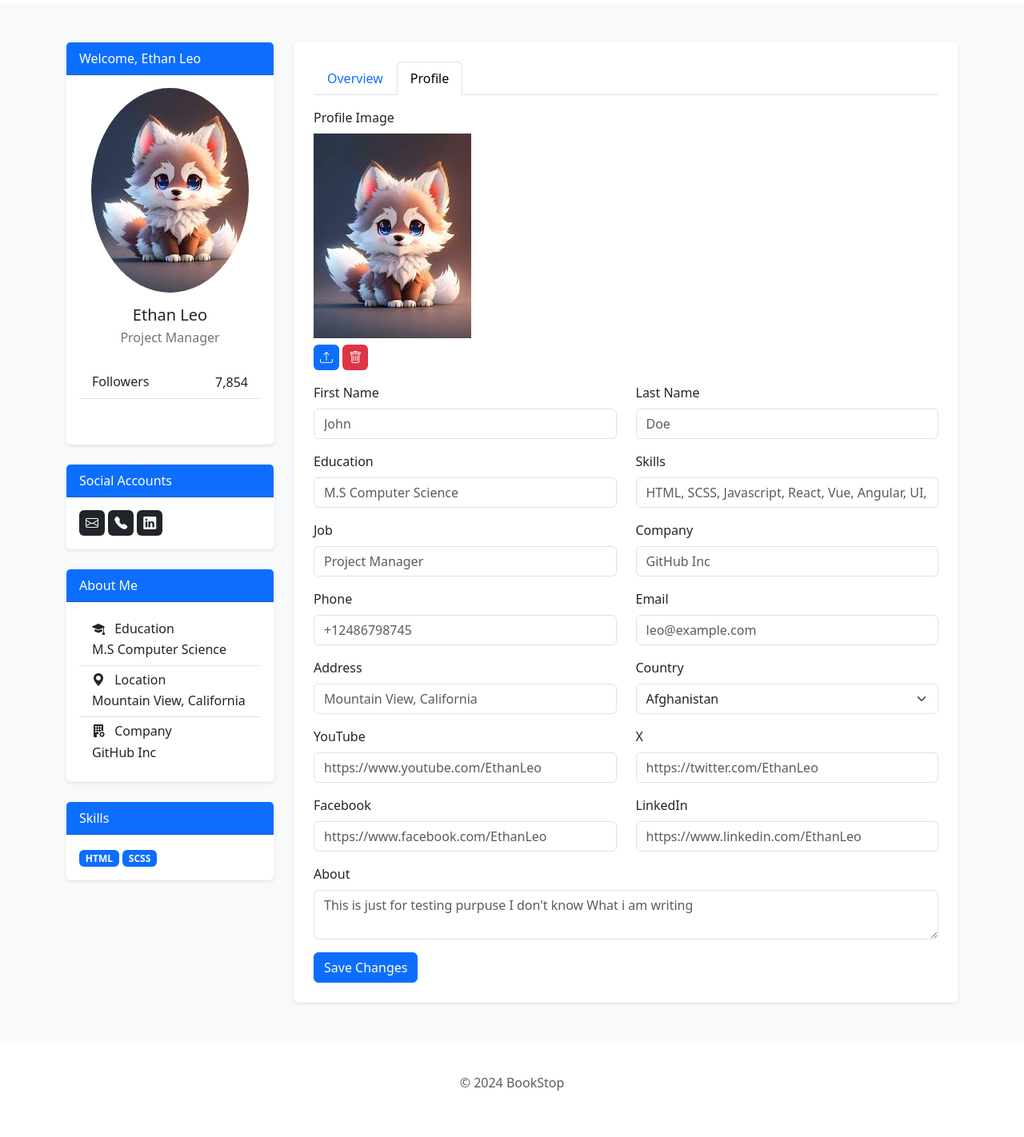
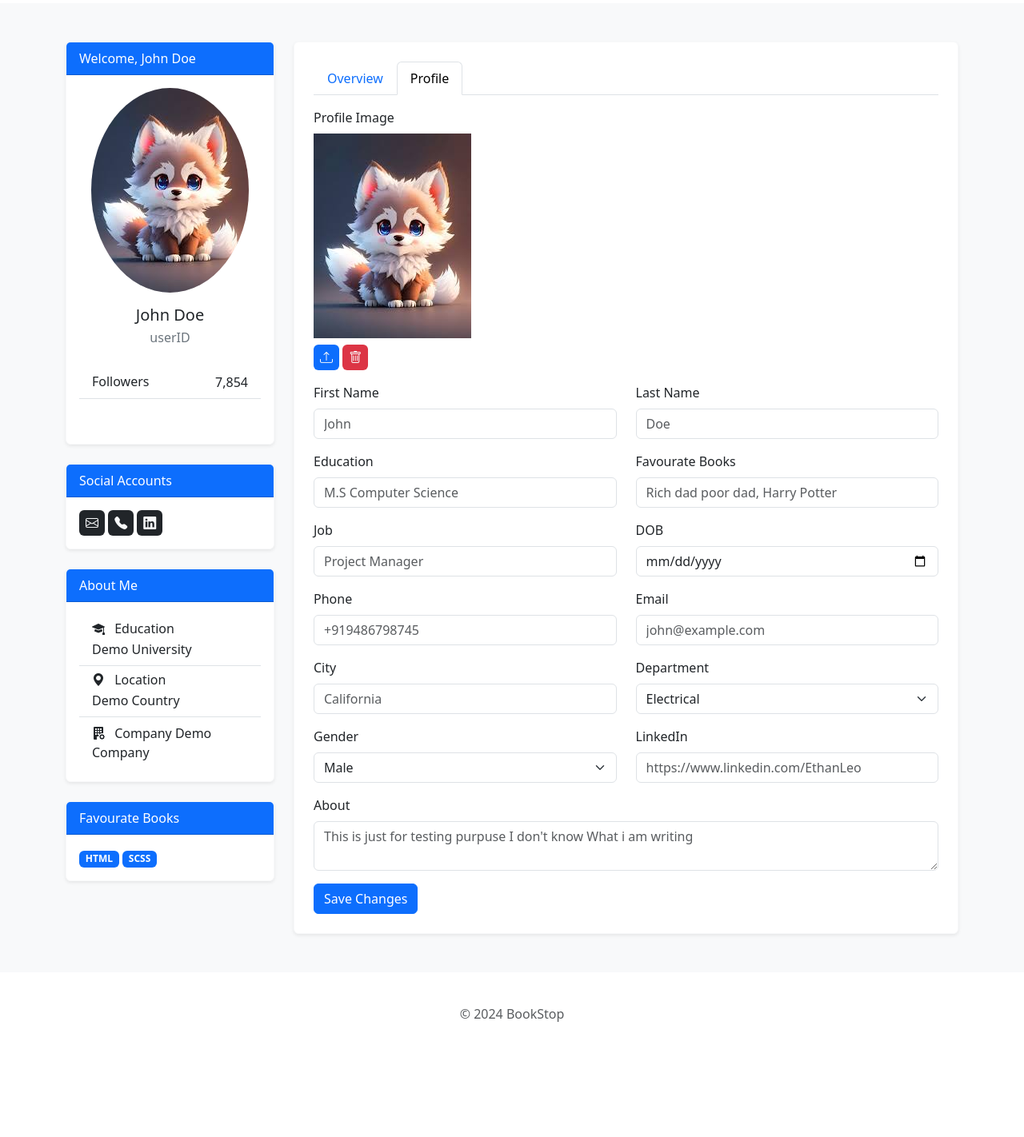
Before and after one commit to Akashkunwar/Library_Management_System_v2, a Flask app: template app/templates/profile.html in a window 1280 px wide, after a click on "Profile". Shown: the part 73-1495 px from the top of the page at 80% size. After the commit the page ends 1351 px from the top, so only its background shows below. Run offline with Flask 3, Linux system fonts and the light colour scheme; the template is opened without the code that fills it, so the values that code supplies are empty.

Commit message:
added profile updation some pending

```diff
--- a/app/templates/profile.html
+++ b/app/templates/profile.html
@@ -23,7 +23,7 @@
               <div class="col-12">
                 <div class="card widget-card border-light shadow-sm">
                   <div class="card-header text-bg-primary">
-                    Welcome, Ethan Leo
+                    Welcome, John Doe
                   </div>
                   <div class="card-body">
                     <div class="text-center mb-3">
@@ -33,9 +33,9 @@
                         alt="Luna John"
                       />
                     </div>
-                    <h5 class="text-center mb-1">Ethan Leo</h5>
+                    <h5 class="text-center mb-1">John Doe</h5>
                     <p class="text-center text-secondary mb-4">
-                      Project Manager
+                      userID
                     </p>
                     <ul class="list-group list-group-flush mb-4">
                       <li
@@ -84,21 +84,21 @@
                           <span class="bii bi-mortarboard-fill me-2"></span>
                           Education
                         </h6>
-                        <span>M.S Computer Science</span>
+                        <span>Demo University</span>
                       </li>
                       <li class="list-group-item">
                         <h6 class="mb-1">
                           <span class="bii bi-geo-alt-fill me-2"></span>
                           Location
                         </h6>
-                        <span>Mountain View, California</span>
+                        <span>Demo Country</span>
                       </li>
                       <li class="list-group-item">
-                        <h6 class="mb-1">
+                        <h class="mb-1">
                           <span class="bii bi-building-fill-gear me-2"></span>
                           Company
-                        </h6>
-                        <span>GitHub Inc</span>
+                        </h 6>
+                        <span>Demo Company</span>
                       </li>
                     </ul>
                   </div>
@@ -106,7 +106,7 @@
               </div>
               <div class="col-12">
                 <div class="card widget-card border-light shadow-sm">
-                  <div class="card-header text-bg-primary">Skills</div>
+                  <div class="card-header text-bg-primary">Favourate Books</div>
                   <div class="card-body">
                     <span class="badge text-bg-primary">HTML</span>
                     <span class="badge text-bg-primary">SCSS</span>
@@ -170,22 +170,12 @@
                       <div
                         class="col-5 col-md-3 bg-light border-bottom border-white border-3"
                       >
-                        <div class="p-2">First Name</div>
+                        <div class="p-2">Name</div>
                       </div>
                       <div
                         class="col-7 col-md-9 bg-light border-start border-bottom border-white border-3"
                       >
-                        <div class="p-2">Ethan</div>
-                      </div>
-                      <div
-                        class="col-5 col-md-3 bg-light border-bottom border-white border-3"
-                      >
-                        <div class="p-2">Last Name</div>
-                      </div>
-                      <div
-                        class="col-7 col-md-9 bg-light border-start border-bottom border-white border-3"
-                      >
-                        <div class="p-2">Leo</div>
+                        <div class="p-2">John Doe</div>
                       </div>
                       <div
                         class="col-5 col-md-3 bg-light border-bottom border-white border-3"
@@ -200,22 +190,22 @@
                       <div
                         class="col-5 col-md-3 bg-light border-bottom border-white border-3"
                       >
-                        <div class="p-2">Address</div>
+                        <div class="p-2">Department</div>
                       </div>
                       <div
                         class="col-7 col-md-9 bg-light border-start border-bottom border-white border-3"
                       >
-                        <div class="p-2">Mountain View, California</div>
+                        <div class="p-2">Engineering</div>
                       </div>
                       <div
                         class="col-5 col-md-3 bg-light border-bottom border-white border-3"
                       >
-                        <div class="p-2">Country</div>
+                        <div class="p-2">DOB</div>
                       </div>
                       <div
                         class="col-7 col-md-9 bg-light border-start border-bottom border-white border-3"
                       >
-                        <div class="p-2">United States</div>
+                        <div class="p-2">20/10/2000</div>
                       </div>
                       <div
                         class="col-5 col-md-3 bg-light border-bottom border-white border-3"
@@ -230,12 +220,12 @@
                       <div
                         class="col-5 col-md-3 bg-light border-bottom border-white border-3"
                       >
-                        <div class="p-2">Company</div>
+                        <div class="p-2">Gender</div>
                       </div>
                       <div
                         class="col-7 col-md-9 bg-light border-start border-bottom border-white border-3"
                       >
-                        <div class="p-2">GitHub Inc</div>
+                        <div class="p-2">Mail</div>
                       </div>
                       <div
                         class="col-5 col-md-3 bg-light border-bottom border-white border-3"
@@ -257,6 +247,16 @@
                       >
                         <div class="p-2">leo@example.com</div>
                       </div>
+                      <div
+                        class="col-5 col-md-3 bg-light border-bottom border-white border-3"
+                      >
+                        <div class="p-2">City</div>
+                      </div>
+                      <div
+                        class="col-7 col-md-9 bg-light border-start border-bottom border-white border-3"
+                      >
+                        <div class="p-2">Demo</div>
+                      </div>
                     </div>
                   </div>
                   <div
@@ -266,7 +266,7 @@
                     aria-labelledby="profile-tab"
                     tabindex="0"
                   >
-                    <form action="#!" class="row gy-3 gy-xxl-4">
+                    <form id="Profile" action="/profile" method="post" class="row gy-3 gy-xxl-4">
                       <div class="col-12">
                         <div class="row gy-2">
                           <label class="col-12 form-label m-0"
@@ -302,7 +302,7 @@
                         <input
                             type="text"
                             class="form-control"
-                            id="inputFirstName"
+                            name="inputFirstName"
                             placeholder="John"
                         />
 
@@ -314,7 +314,7 @@
                         <input
                           type="text"
                           class="form-control"
-                          id="inputLastName"
+                          name="inputLastName"
                           placeholder="Doe"
                         />
                       </div>
@@ -325,19 +325,19 @@
                         <input
                           type="text"
                           class="form-control"
-                          id="inputEducation"
+                          name="inputEducation"
                           placeholder="M.S Computer Science"
                         />
                       </div>
                       <div class="col-12 col-md-6">
-                        <label for="inputSkills" class="form-label"
-                          >Skills</label
+                        <label for="inputFabourateBooks" class="form-label"
+                          >Favourate Books</label
                         >
                         <input
                           type="text"
                           class="form-control"
-                          id="inputSkills"
-                          placeholder="HTML, SCSS, Javascript, React, Vue, Angular, UI, UX"
+                          name="inputFabourateBooks"
+                          placeholder="Rich dad poor dad, Harry Potter"
                         />
                       </div>
                       <div class="col-12 col-md-6">
@@ -345,18 +345,18 @@
                         <input
                           type="text"
                           class="form-control"
-                          id="inputJob"
+                          name="inputJob"
                           placeholder="Project Manager"
                         />
                       </div>
                       <div class="col-12 col-md-6">
-                        <label for="inputCompany" class="form-label"
-                          >Company</label
+                        <label for="inputDate" class="form-label"
+                          >DOB</label
                         >
                         <input
-                          type="text"
+                          type="date"
                           class="form-control"
-                          id="inputCompany"
+                          name="inputDate"
                           placeholder="GitHub Inc"
                         />
                       </div>
@@ -365,8 +365,8 @@
                         <input
                           type="tel"
                           class="form-control"
-                          id="inputPhone"
-                          placeholder="+12486798745"
+                          name="inputPhone"
+                          placeholder="+919486798745"
                         />
                       </div>
                       <div class="col-12 col-md-6">
@@ -374,60 +374,38 @@
                         <input
                           type="email"
                           class="form-control"
-                          id="inputEmail"
-                          placeholder="leo@example.com"
+                          name="inputEmail"
+                          placeholder="john@example.com"
                         />
                       </div>
                       <div class="col-12 col-md-6">
-                        <label for="inputAddress" class="form-label"
-                          >Address</label
+                        <label for="inputCity" class="form-label"
+                          >City</label
                         >
                         <input
                           type="text"
                           class="form-control"
-                          id="inputAddress"
-                          placeholder="Mountain View, California"
+                          name="inputCity"
+                          placeholder="California"
                         />
                       </div>
                       <div class="col-12 col-md-6">
-                        <label for="inputCountry" class="form-label"
-                          >Country</label
+                        <label for="inputDepartment" class="form-label"
+                          >Department</label
                         >
-                        <select class="form-select" id="inputCountry">
-                          <option value="Afghanistan">Afghanistan</option>
-                          <option value="Åland Islands">Åland Islands</option>
+                        <select class="form-select" name="inputDepartment">
+                          <option value="Electrical">Electrical</option>
+                          <option value="CS">CS</option>
                         </select>
                       </div>
                       <div class="col-12 col-md-6">
-                        <label for="inputYouTube" class="form-label"
-                          >YouTube</label
+                        <label for="inputGender" class="form-label"
+                          >Gender</label
                         >
-                        <input
-                          type="text"
-                          class="form-control"
-                          id="inputYouTube"
-                          placeholder="https://www.youtube.com/EthanLeo"
-                        />
-                      </div>
-                      <div class="col-12 col-md-6">
-                        <label for="inputX" class="form-label">X</label>
-                        <input
-                          type="text"
-                          class="form-control"
-                          id="inputX"
-                          placeholder="https://twitter.com/EthanLeo"
-                        />
-                      </div>
-                      <div class="col-12 col-md-6">
-                        <label for="inputFacebook" class="form-label"
-                          >Facebook</label
-                        >
-                        <input
-                          type="text"
-                          class="form-control"
-                          id="inputFacebook"
-                          placeholder="https://www.facebook.com/EthanLeo"
-                        />
+                        <select class="form-select" name="inputGender">
+                          <option value="Male">Male</option>
+                          <option value="Female">Female</option>
+                        </select>
                       </div>
                       <div class="col-12 col-md-6">
                         <label for="inputLinkedIn" class="form-label"
@@ -436,13 +414,13 @@
                         <input
                           type="text"
                           class="form-control"
-                          id="inputLinkedIn"
+                          name="inputLinkedIn"
                           placeholder="https://www.linkedin.com/EthanLeo"
                         />
                       </div>
                       <div class="col-12">
                         <label for="inputAbout" class="form-label">About</label>
-                        <textarea class="form-control" id="inputAbout" placeholder="This is just for testing purpuse I don't know What i am writing"></textarea>
+                        <textarea class="form-control" name="inputAbout" placeholder="This is just for testing purpuse I don't know What i am writing"></textarea>
                       </div>
                       <div class="col-12">
                         <button type="submit" class="btn btn-primary">
```
Also changed, not shown: app/routes.py (+51 -10 lines), library.db.
